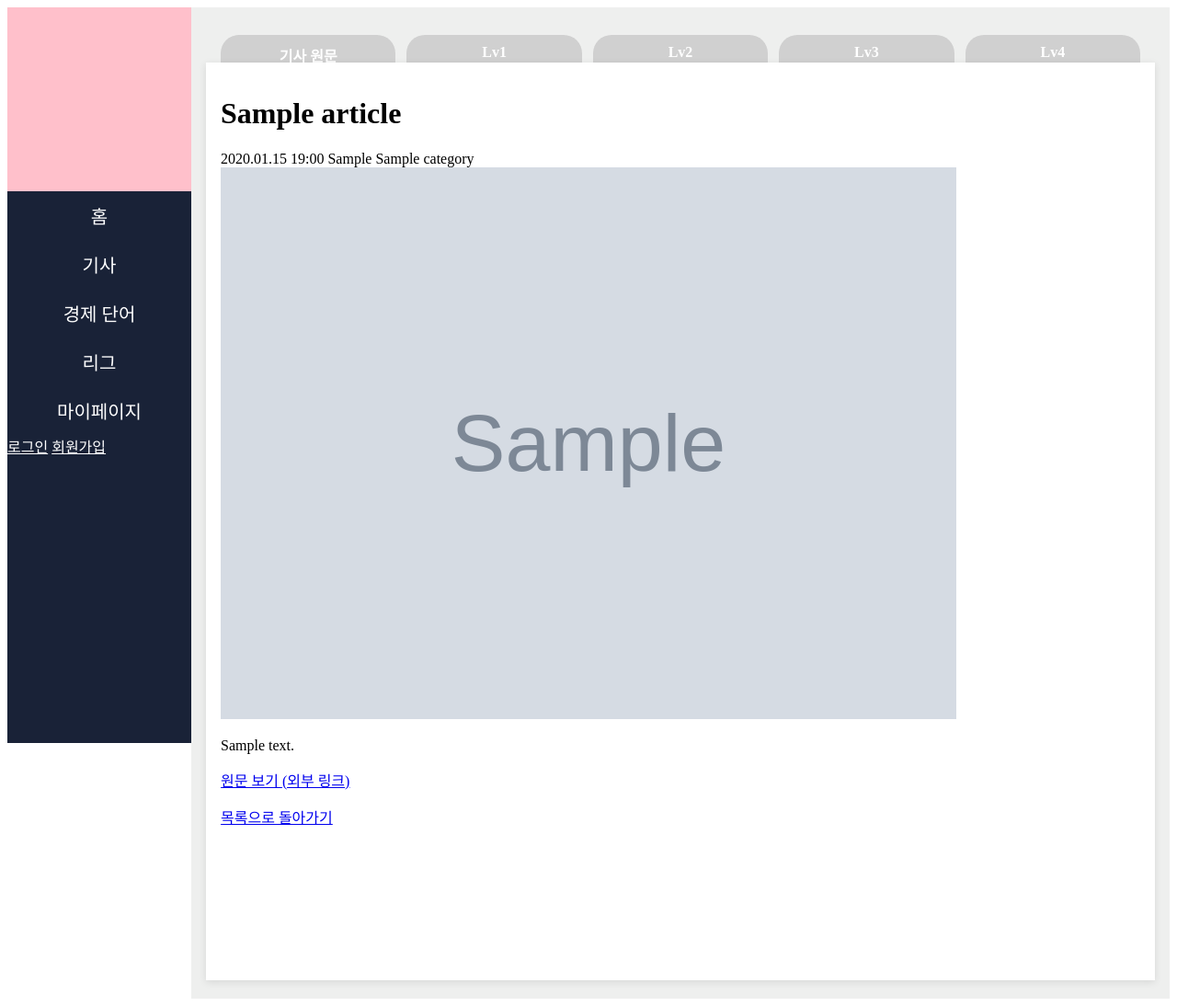
After one commit to pirogramming/CustomEconomy, a Django app: template articles/templates/articleRead.html in a window 1280 px wide. The commit adds this page. Shown: the whole page at 92% size. Run offline with Django 5.2, Linux system fonts and the light colour scheme; the template is opened without the code that fills it: values that come from a table or form of the project are taken from there, others are empty; tables that the repository leaves empty hold one stand-in row (values such as "Sample post"); grey boxes marked "Sample" are stand-in pictures; some web fonts are replaced.

Commit message:
feat: 기사 상세뷰 구현

```diff
--- a/articles/static/articleList.css
+++ b/articles/static/articleList.css
@@ -19,7 +19,7 @@
   gap: 12px;
   padding: 0px 0px;
   /* background-color: pink; */
-  max-width: 1200px;
+  max-width: 1000px;
   width: 100%; height: 40px;
 }
 .articleListBody .articleMenuBar > a{
@@ -56,7 +56,7 @@
   padding: 16px;
   box-shadow: 0 2px 8px rgba(0,0,0,0.1);
 
-  max-width: 1200px;
+  max-width: 1000px;
   width: 100%;
   height: 500px;
   min-height: 300px;
--- /dev/null
+++ b/articles/static/articleRead.css
@@ -0,0 +1,61 @@
+.articleReadBody{
+  margin-left: 200px;
+  padding: 20px;
+  background-color: #EEEFEE;
+
+  min-height: 100vh;
+  box-sizing: border-box;
+
+  display: flex;
+  flex-direction: column;
+  align-items: center;
+}
+
+.articleReadBody .ai-button-hs{
+    display: flex;
+    flex-direction: row;
+    flex-wrap: nowrap;
+    gap: 12px;
+    padding: 0px 0px;
+    /* background-color: pink; */
+    max-width: 1000px;
+    width: 100%; height: 40px;
+}
+.articleReadBody .ai-button-hs > a{
+    padding: 10px 16px;
+    border-radius: 20px 20px 0 0 ;
+    cursor: pointer;
+    font-weight: 700;
+    color: white;
+    background-color: #d0d0d0;
+    margin-top: auto; margin-bottom: 0px;
+    width: 240px; height: 10px;
+    text-align: center;
+
+    text-decoration: none;
+}
+
+.articleReadBody .ai-button-hs > a.activate {background-color: #EF9160; color: white;}
+
+.articleReadBody .middleFloat{
+    background-color: #FFFFFF;
+    margin-top: 0px;
+    padding: 16px;
+    box-shadow: 0 2px 8px rgba(0,0,0,0.1);
+
+    max-width: 1000px;
+    width: 100%;
+    height: auto; padding-bottom: 150px;
+    min-height: 300px;
+}
+.articleReadBody .middleFloat .article-detail{}
+.articleReadBody .middleFloat .article-detail h1{}
+.articleReadBody .middleFloat .article-detail .meta{}
+.articleReadBody .middleFloat .article-detail .meta .date{}
+.articleReadBody .middleFloat .article-detail .meta .source{}
+.articleReadBody .middleFloat .article-detail .meta .category{}
+.articleReadBody .middleFloat .article-detail .detail-image{
+    width: 800px;
+}
+.articleReadBody .middleFloat .article-detail .content{}
+.articleReadBody .middleFloat .article-detail p{}
--- /dev/null
+++ b/articles/templates/articleRead.html
@@ -0,0 +1,41 @@
+{% extends "base.html" %}
+{% load static %}
+
+{% block extra_css %}
+<link rel="stylesheet" href="{% static 'articleRead.css' %}">
+{% endblock %}
+
+{% block content %}
+<div class="articleReadBody">
+
+    <div class="ai-button-hs">
+        <a class="original {% if current_mode == '기사원문' %}active{% endif %}">기사 원문</a>
+        <a class="ai-lv1 {% if current_mode == 'AI_LV1' %}active{% endif %}" onclick="location.href='{% url 'quiz' %}?level=AI_LV1'" style="cursor:pointer">Lv1</a>
+        <a class="ai-lv2 {% if current_mode == 'AI_LV2' %}active{% endif %}" onclick="location.href='{% url 'quiz' %}?level=AI_LV2'" style="cursor:pointer">Lv2</a>
+        <a class="ai-lv3 {% if current_mode == 'AI_LV3' %}active{% endif %}" onclick="location.href='{% url 'quiz' %}?level=AI_LV3'" style="cursor:pointer">Lv3</a>
+        <a class="ai-lv4 {% if current_mode == 'AI_LV4' %}active{% endif %}" onclick="location.href='{% url 'quiz' %}?level=AI_LV4'" style="cursor:pointer">Lv4</a>
+    </div>
+
+    <div class="middleFloat">
+        <div class="article-detail">
+            <h1>{{ article.title }}</h1>
+            <div class="meta">
+                <span class="date">{{ article.published_at|date:"Y.m.d H:i" }}</span>
+                <span class="source">{{ article.source }}</span>
+                <span class="category">{{ article.category.name }}</span>
+            </div>
+
+            {% if article.image_url %}
+            <img class="detail-image" src="{{ article.image_url }}" alt="">
+            {% endif %}
+
+            <div class="content">
+                {{ article.content|linebreaks }}
+            </div>
+
+            <p><a href="{{ article.url }}" target="_blank" rel="noopener noreferrer">원문 보기 (외부 링크)</a></p>
+            <p><a href="{% url 'articleList' %}?category={{ article.category.name }}&sort=newest&page=1">목록으로 돌아가기</a></p>
+        </div>
+    </div>
+</div>
+{% endblock %}
--- a/articles/urls.py
+++ b/articles/urls.py
@@ -2,4 +2,5 @@ from django.urls import path
 from . import views
 urlpatterns = [
      path('articleList/', views.articleList_view, name='articleList'),
+     path('article/<int:pk>/', views.article_detail_view, name='article_detail'),
 ]
--- a/quizzes/views.py
+++ b/quizzes/views.py
@@ -1,4 +1,8 @@
 from django.shortcuts import render, HttpResponse
 
 def quiz_view(request) :
-	return render(request, 'quiz.html')
+	level = request.GET.get('level', 'AI_LV1')
+	context = {
+		'level': level
+	}
+	return render(request, 'quiz.html', context)
```
Also changed, not shown: articles/templates/articleList.html (+3 -4 lines), articles/views.py (+12 -1 lines), quizzes/templates/quiz.html (+11 -1 lines).
